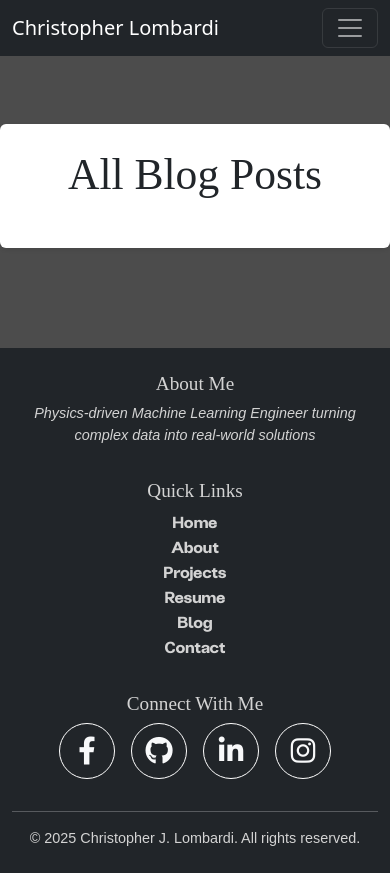
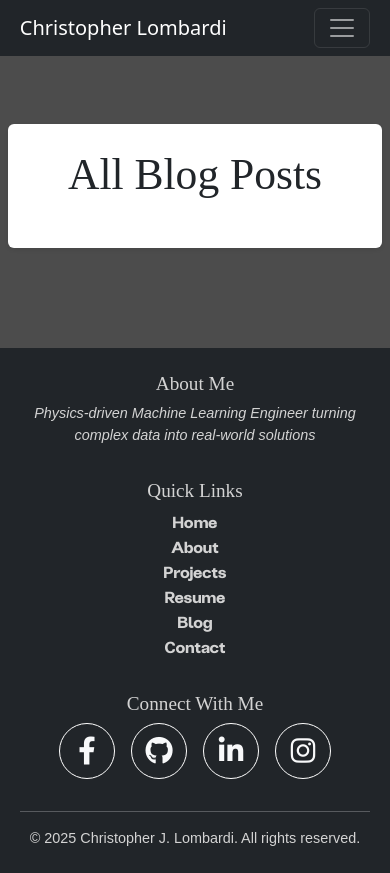
Before and after one commit to c-lombardi23/Portfolio_Website, a Flask app: page /blog in a window 390 px wide. Run offline with Flask 3, Linux system fonts and the light colour scheme; data that the repository does not hold is empty; some web fonts are replaced.

Commit message:
shrunk container for use on phone screen

```diff
--- a/static/blog.css
+++ b/static/blog.css
@@ -33,7 +33,7 @@
 h4 {
     text-align: center;
     font-family:sans-serif;
-    font-size: 2rem;
+    font-size: 1.5rem;
     color: black;
 }
 #link-title {
@@ -44,3 +44,11 @@
 #link-title :hover {
     color: rgb(197, 194, 194);
 }
+
+@media (max-width: 600px) {
+  .container {
+    width: 96%;
+  }
+
+
+}
--- a/static/resume.css
+++ b/static/resume.css
@@ -64,6 +64,9 @@
     border-color: gray;
 }
 @media (max-width: 600px) {
+  .container {
+    width: 96%;
+  }
 
 .btn {
   display: block;
--- a/templates/article.html
+++ b/templates/article.html
@@ -11,7 +11,6 @@
     <h1 class="display-4">{{ article.title }}</h1>
   </header>
 <section class="mb-4">
-    <h2>Content</h2>
     <p class="article-content">{{ article.content }}</p>
   </section>
 </div>
```
Also changed, not shown: static/article.css (+9 -0 lines).
